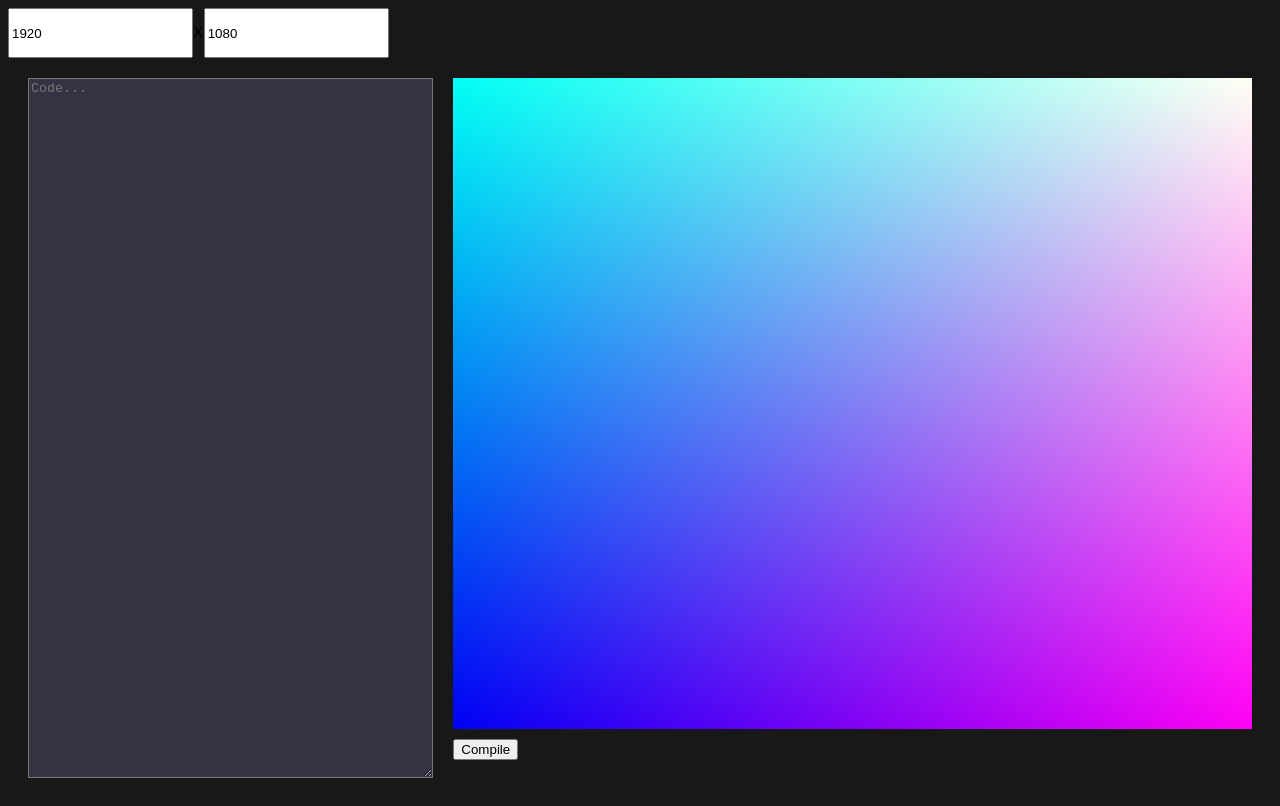
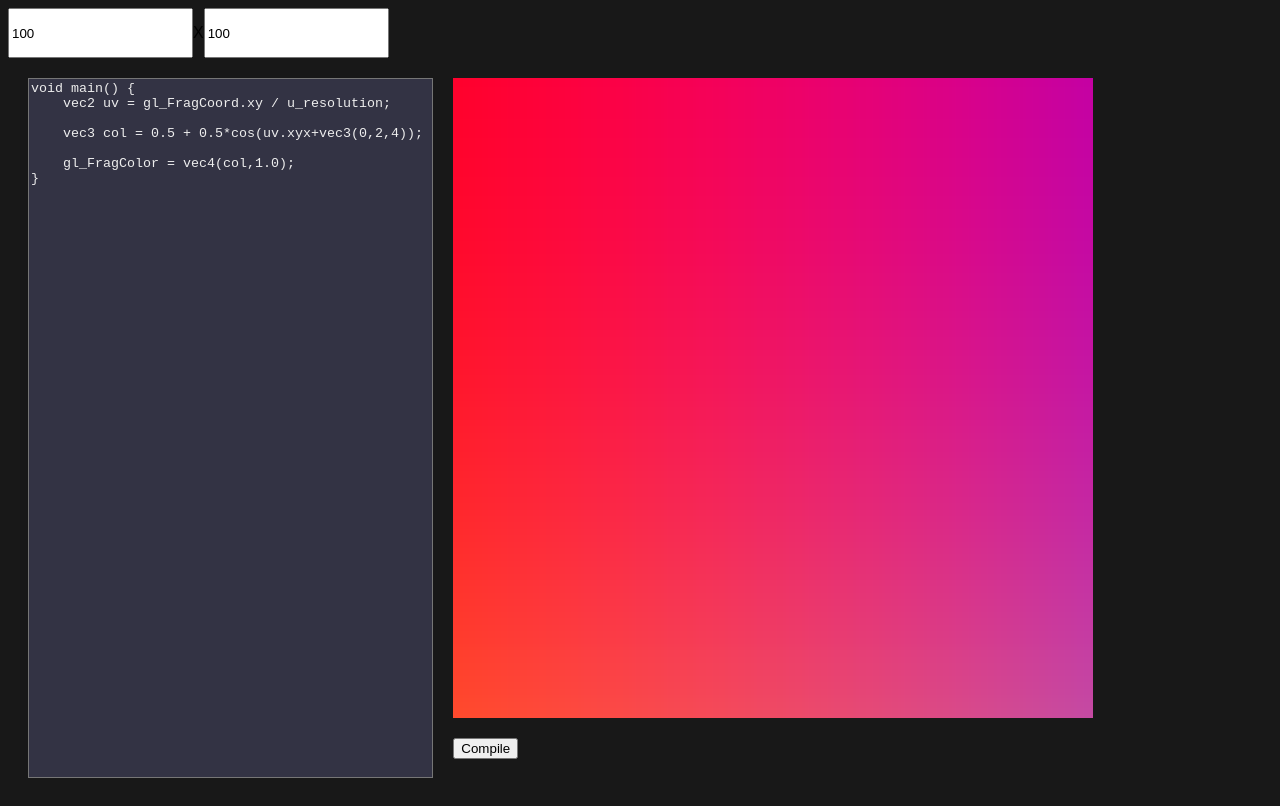
Before and after one commit to N-Ashworth/shader-creator, a plain HTML site: page index.html in a window 1280 px wide. Drawn offline with Linux system fonts and the light colour scheme.

Commit message:
Added canvas resizing

```diff
--- a/index.html
+++ b/index.html
@@ -9,20 +9,23 @@
   <body>
     <header>
       <div class="res-select">
-        <input type="number" min="0" step="5" value="1920"></input>
+        <input type="number" min="0" step="5" value="100" id="res-select-x"></input>
         <p> X </p>
-        <input type="number" min="0" step="5" value="1080"></input>
+        <input type="number" min="0" step="5" value="100" id="res-select-y"></input>
       </div>
     </header>
 
     <div class="action-panels"> <!--For lack of a better name. Code and canvas. What will be used frequently-->
-      <textarea placeholder="Code..."></textarea>
+      <textarea placeholder="Code..." id="code-editor"></textarea>
 
       <div class="canvas-stuff">
-        <canvas id="shader-canvas"></canvas>
-        <div class="canvas-controls">
-          <button>Compile</button>
-        </div>
+          <div class="canvas-preview">
+              <canvas id="shader-canvas"></canvas>
+          </div>
+
+          <div class="canvas-controls">
+              <button id="compile-button">Compile</button>
+          </div>
       </div>
     </div>
   </body>
--- a/script.js
+++ b/script.js
@@ -1,5 +1,46 @@
 const canvas = document.getElementById('shader-canvas');
 const gl = canvas.getContext('webgl');
+
+const res_sel_x = document.getElementById("res-select-x");
+const res_sel_y = document.getElementById("res-select-y");
+
+function resizeCanvas() {
+    const res_x = Number(res_sel_x.value);
+    const res_y = Number(res_sel_y.value);
+
+    // Actual GPU resolution
+    canvas.width = res_x;
+    canvas.height = res_y;
+
+    // Preview area
+    const preview = document.querySelector(".canvas-preview");
+
+    const availableWidth = preview.clientWidth;
+    const availableHeight = preview.clientHeight;
+
+    const aspect = res_x / res_y;
+
+    let width;
+    let height;
+
+    if (availableWidth / availableHeight > aspect) {
+        // Preview area is relatively wider than the artwork
+        height = availableHeight;
+        width = height * aspect;
+    } else {
+        // Preview area is relatively taller than the artwork
+        width = availableWidth;
+        height = width / aspect;
+    }
+
+    canvas.style.width = `${width}px`;
+    canvas.style.height = `${height}px`;
+
+    recompileShaders();
+}
+
+res_sel_x.addEventListener('input', resizeCanvas);
+res_sel_y.addEventListener('input', resizeCanvas);
 
 const vsSource = `
 attribute vec2 a_position;
@@ -8,15 +49,16 @@ void main() {
 }
 `;
 
-const fsSource = `
-precision mediump float;
-uniform float u_time;
+const boilerplate = `precision highp float;
 uniform vec2 u_resolution;
+`;
 
-void main() {
-    vec2 st = gl_FragCoord.xy / u_resolution;
-    vec3 color = vec3(st.x, st.y, abs(sin(u_time)));
-    gl_FragColor = vec4(color, 1.0);
+let fsSource = `void main() {
+    vec2 uv = gl_FragCoord.xy / u_resolution;
+
+    vec3 col = 0.5 + 0.5*cos(uv.xyx+vec3(0,2,4));
+
+    gl_FragColor = vec4(col,1.0);
 }
 `;
 
@@ -24,36 +66,70 @@ function createShader(gl, type, source) {
     const shader = gl.createShader(type);
     gl.shaderSource(shader, source);
     gl.compileShader(shader);
+
+    if (!gl.getShaderParameter(shader, gl.COMPILE_STATUS)) {
+        const log = gl.getShaderInfoLog(shader);
+
+        console.error(log);
+
+        gl.deleteShader(shader);
+        return null;
+    }
     return shader;
 }
 
-const vertexShader = createShader(gl, gl.VERTEX_SHADER, vsSource);
-const fragmentShader = createShader(gl, gl.FRAGMENT_SHADER, fsSource);
-const program = gl.createProgram();
-gl.attachShader(program, vertexShader);
-gl.attachShader(program, fragmentShader);
-gl.linkProgram(program);
-gl.useProgram(program);
+let currentProgram = null;
+let currentVertexShader = null;
+let currentFragmentShader = null;
+let positionBuffer = null;
+let resLocation = 0;
 
-const positionBuffer = gl.createBuffer();
+const editor = document.getElementById("code-editor");
+
+function recompileShaders() {
+    if (currentProgram) gl.deleteProgram(currentProgram);
+    if (currentVertexShader) gl.deleteShader(currentVertexShader);
+    if (currentFragmentShader) gl.deleteShader(currentFragmentShader);
+    if (positionBuffer) gl.deleteBuffer(positionBuffer);
+
+    fsSource = editor.value;
+
+    currentVertexShader = createShader(gl, gl.VERTEX_SHADER, vsSource);
+    currentFragmentShader = createShader(gl, gl.FRAGMENT_SHADER, boilerplate + fsSource);
+
+    currentProgram = gl.createProgram();
+    gl.attachShader(currentProgram, currentVertexShader);
+    gl.attachShader(currentProgram, currentFragmentShader);
+    gl.linkProgram(currentProgram);
+    gl.useProgram(currentProgram);
+
+    positionBuffer = gl.createBuffer();
     gl.bindBuffer(gl.ARRAY_BUFFER, positionBuffer);
     gl.bufferData(gl.ARRAY_BUFFER, new Float32Array([
         -1, -1,  1, -1, -1,  1,
         -1,  1,  1, -1,  1,  1,
     ]), gl.STATIC_DRAW);
 
-const aPositionLocation = gl.getAttribLocation(program, "a_position");
+    const aPositionLocation = gl.getAttribLocation(currentProgram, "a_position");
     gl.enableVertexAttribArray(aPositionLocation);
     gl.vertexAttribPointer(aPositionLocation, 2, gl.FLOAT, false, 0, 0);
 
-const timeLocation = gl.getUniformLocation(program, "u_time");
-const resLocation = gl.getUniformLocation(program, "u_resolution");
+    resLocation = gl.getUniformLocation(currentProgram, "u_resolution");
+}
+
+editor.value = fsSource;
+
+resizeCanvas();
+
+document.getElementById("compile-button").addEventListener("click", recompileShaders);
+recompileShaders();
 
 function render(time) {
     gl.viewport(0, 0, canvas.width, canvas.height);
     gl.uniform2f(resLocation, canvas.width, canvas.height);
-    gl.uniform1f(timeLocation, time * 0.001);
     gl.drawArrays(gl.TRIANGLES, 0, 6);
+
     requestAnimationFrame(render);
 }
+
 requestAnimationFrame(render);
--- a/style.css
+++ b/style.css
@@ -20,21 +20,34 @@ textarea {
 
     background-color: #333344;
     color: #eeeeee;
+    resize: none;
 }
 
 .canvas-stuff {
     flex: 2;
+    min-width: 0;
+    min-height: 0;
+
+    gap: 20px;
 
     display: flex;
     flex-direction: column;
-    gap: 10px;
-    height: 700px;
 }
 
-canvas {
-    height: 660px;
-    width: 100%;
-    background: blue;
+.canvas-preview {
+    flex: 1;
+
+    min-width: 0;
+    min-height: 0;
+
+    display: flex;
+    justify-content: left;
+    align-items: left;
+    overflow: hidden;
+}
+
+#shader-canvas {
+    display: block;
 }
 
 .canvas-controls {
```
Lines whose indentation alone changed are shown as unchanged.
